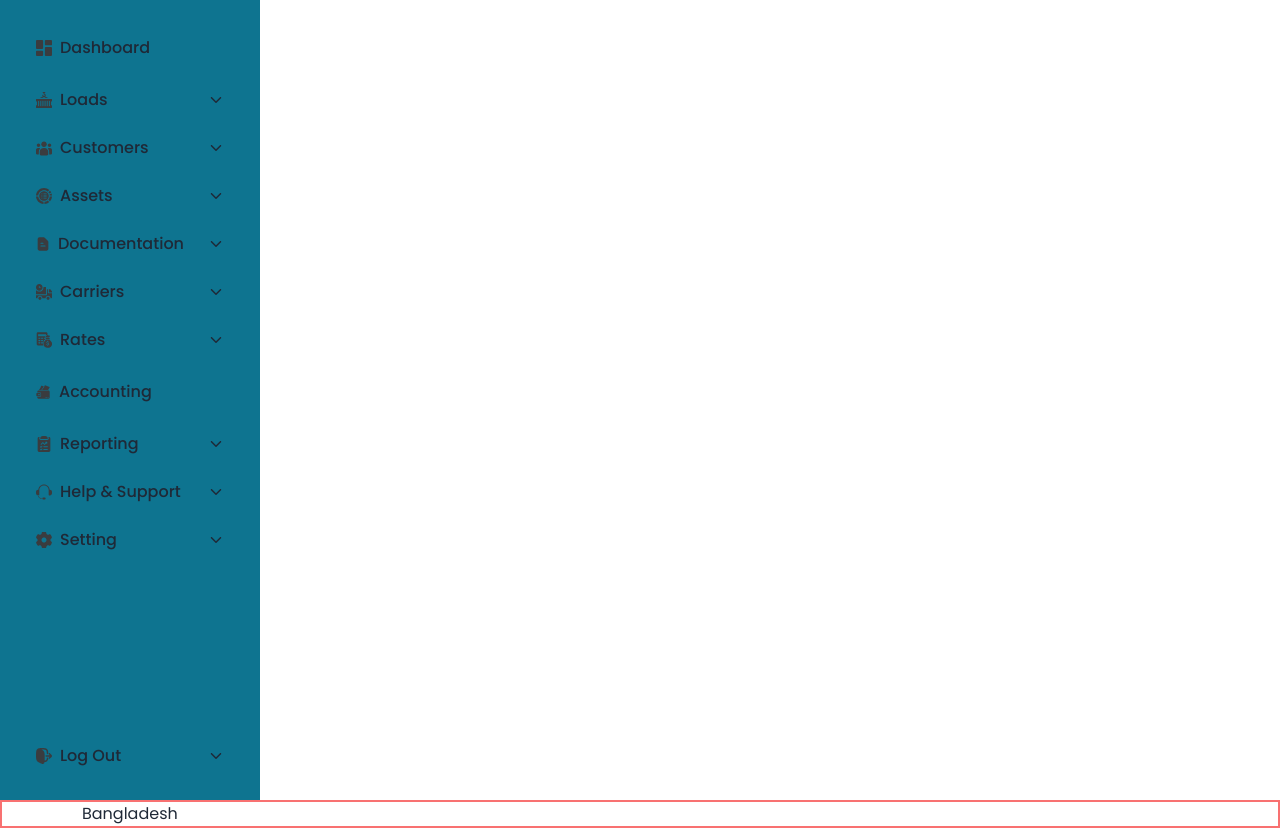
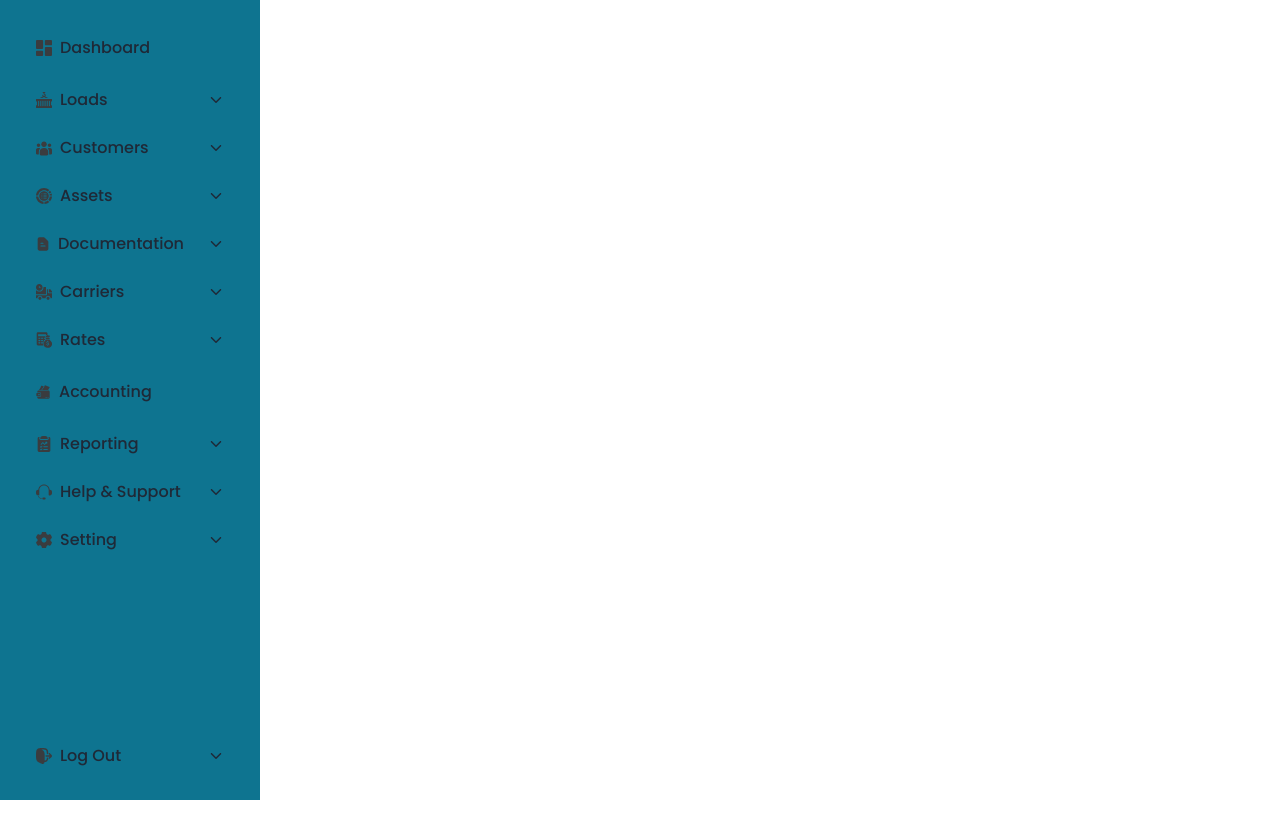
Before and after one commit to Jobayer-Ahmmed/CargoCore-client, a React (Vite) app: page / in a window 1280 px wide. After the commit the page ends 800 px from the top, so only its background shows below. Built offline with nearby package versions, Linux system fonts and the light colour scheme.

Commit message:
update: folder structure

```diff
--- /dev/null
+++ b/src/layout/DashBoardLayout.jsx
@@ -0,0 +1,16 @@
+import { Outlet } from "react-router-dom"
+import Sidebar from "../shared/sidebar/Sidebar"
+
+const DashBoardLayout = () => {
+  return (
+    <div>
+      {/* here will be navbar */}
+      <div>
+        <Sidebar />
+        <Outlet />
+      </div>
+    </div>
+  )
+}
+
+export default DashBoardLayout
--- a/src/layout/RootLayout.jsx
+++ /dev/null
@@ -1,14 +0,0 @@
-import { Outlet } from "react-router-dom";
-import Sidebar from "../shared/sidebar/Sidebar";
-
-export default function RootLayout() {
-  return (
-    <div>
-      {/* here will be navbar */}
-      <div>
-        <Sidebar />
-        <Outlet />
-      </div>
-    </div>
-  );
-}
--- a/src/pages/dashboard/Dashboard.jsx
+++ /dev/null
@@ -1,7 +0,0 @@
-
-
-export default function Dashboard() {
-  return (
-    <div className="border-2 border-red-400 pl-pageXL"><h1>Bangladesh</h1></div>
-  )
-}
--- /dev/null
+++ b/src/pages/dashboard/dashboard/Dashboard.jsx
@@ -0,0 +1,10 @@
+
+const Dashboard = () => {
+  return (
+    <div>
+
+    </div>
+  )
+}
+
+export default Dashboard
--- a/tailwind.config.js
+++ b/tailwind.config.js
@@ -8,6 +8,7 @@ export default {
     extend: {
       colors: {
         textColor:"#3A3C3F",
+        primaryColor:"#FE4711",
       },
       spacing: {
         pageXL:"80px",
```
Also changed, not shown: src/routes/Router.jsx (+4 -3 lines).
